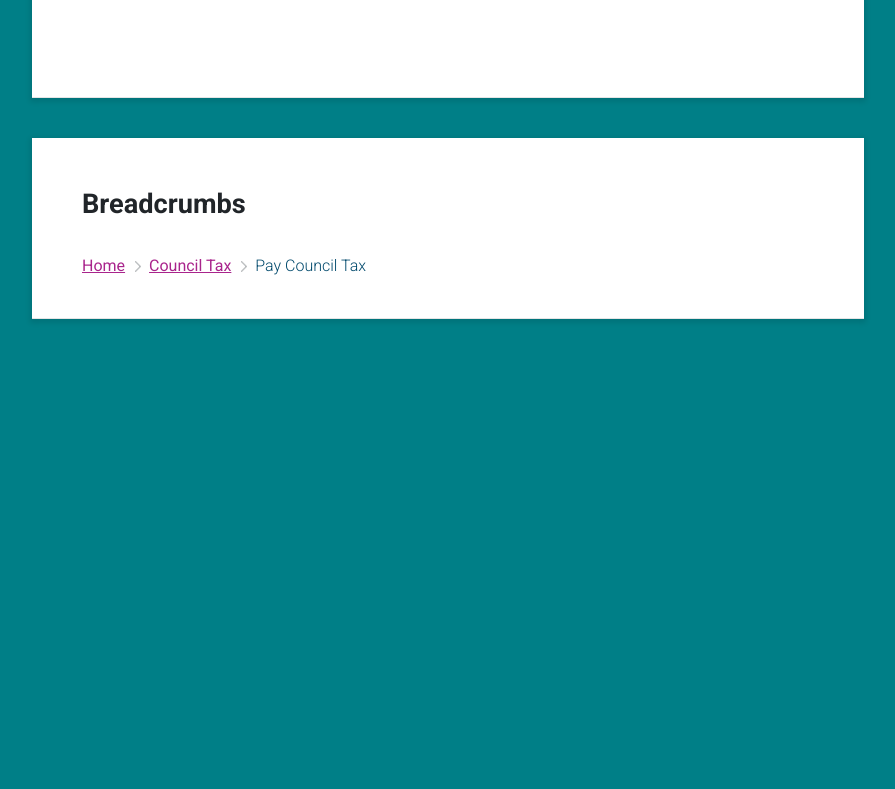
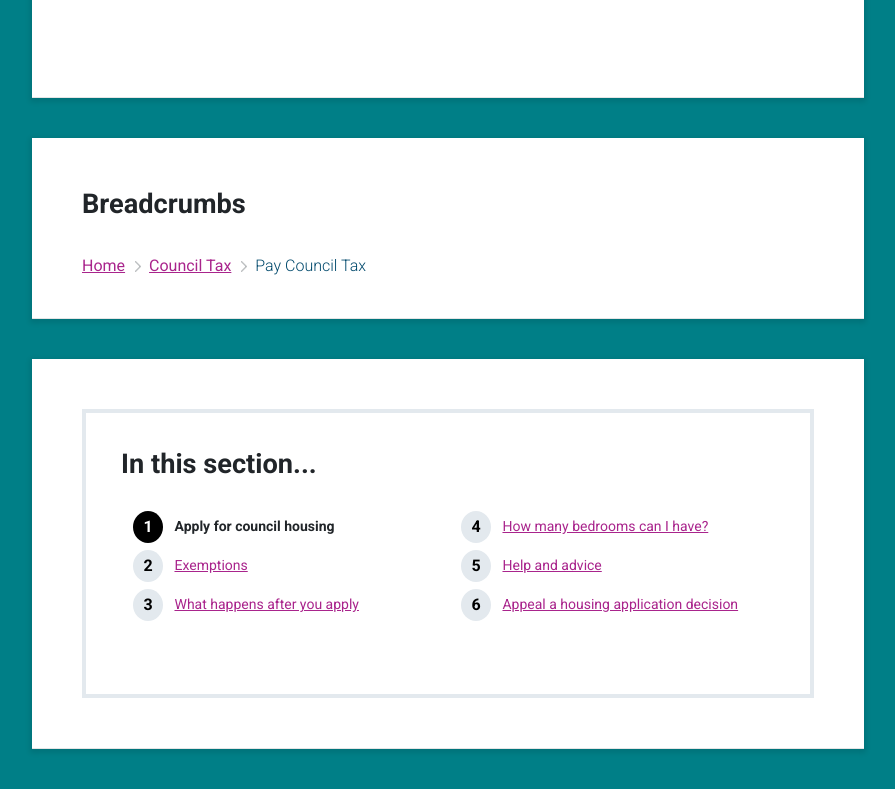
Before and after one commit to yminiawi/broxbourne-design-system, a website: page app/components.html in a window 1280 px wide. Shown: the part 8507-9296 px from the top of the page, without its empty margins (352-1247 px from the left). Before the commit the page ends 8930 px from the top, so only its background shows below. Drawn offline with nearby package versions, Linux system fonts and the light colour scheme; files that its build step writes are made by us from their sources.

Commit message:
added breadcrumbs and in this section

```diff
--- a/app/components.html
+++ b/app/components.html
@@ -589,6 +589,39 @@ color: #253858; margin-bottom: 24px; }</code></pre>
             </div>
           </div><!-- end of breadcrumbs -->
 
+          <div id="in-this-section" class="guide-section example">
+            <div class="in-this-section">
+              <h2>In this section...</h2>
+
+              <ol class="itl-list list-2up">
+                <li class="itl-list-item itl-active">
+                  Apply for council housing
+                </li>
+
+                <li class="itl-list-item">
+                  <a class="itl-link">Exemptions</span></a>
+                </li>
+
+                <li class="itl-list-item">
+                  <a class="itl-link">What happens after you apply</a>
+                </li>
+
+                <li class="itl-list-item">
+                  <a class="itl-link">How many bedrooms can I have?</a>
+                </li>
+
+                <li class="itl-list-item">
+                  <a class="itl-link">Help and advice</a>
+                </li>
+
+                <li class="itl-list-item">
+                  <a class="itl-link">Appeal a housing application decision</a>
+                </li>
+
+              </ol>
+            </div><!-- end of in-this-section class -->
+          </div><!-- end of in-this-section id -->
+
         </div><!-- end of right -->
       </div><!-- end of row -->
 
--- a/app/styles/main.scss
+++ b/app/styles/main.scss
@@ -1251,12 +1251,16 @@ input:disabled + label {
     @media (min-width: 641px) {
       .breadcrumbs li {
         font-size: 16px;
-        line-height: 1.25; } }
+        line-height: 1.25;
+      }
+    }
 
     @media only screen and (-webkit-min-device-pixel-ratio: 2), only screen and (min--moz-device-pixel-ratio: 2), only screen and (-o-min-device-pixel-ratio: 20 / 10), only screen and (min-device-pixel-ratio: 2), only screen and (min-resolution: 192dpi), only screen and (min-resolution: 2dppx) {
       .breadcrumbs li {
         background-image: url("/images/separator-2x.png");
-          background-size: 6px 11px; } }
+        background-size: 6px 11px;
+      }
+    }
 
     .breadcrumbs li:first-child {
       background-image: none;
@@ -1265,3 +1269,94 @@ input:disabled + label {
     }
 
   .breadcrumbs a { color: $p-colour-3; }
+
+  //IN THIS SECTION
+  .in-this-section {
+    border: 4px solid $s-colour-1;
+    padding: 35px;
+  }
+
+  .itl-list ol { padding: 0; }
+
+  .itl-list ol:before,
+  .itl-list ol li:before {
+    content: "";
+    display: block;
+    clear: both;
+  }
+
+  .itl-list li {
+    font-weight: 600;
+    font-size: 14px;
+    line-height: 1.14286;
+    list-style: none;
+    margin-left: 0.6em;
+    margin-bottom: 0.5em;
+    padding-left: 0.9em;
+  }
+    .itl-list li:before {
+      background-color: $s-colour-1;
+      color: $black;
+      font-weight: 600;
+      font-size: 1rem;
+      line-height: 2rem;
+      text-align: center;
+      border-radius: 50%;
+      vertical-align: middle;
+      display: relative;
+      min-width: 30px;
+      min-height: 30px;
+    }
+
+    .itl-list-item.itl-active::before {
+      background-color: $black;
+      color: $white;
+    }
+
+    .itl-list .itl-list-item:hover::before {
+      background-color: $p-colour-1;
+      color: $white;
+    }
+
+    .itl-list .itl-active li:before {
+      background-color: $black;
+      color: $black;
+      font-weight: 600;
+      font-size: 1rem;
+      line-height: 1.8rem;
+      text-align: center;
+      border-radius: 50%;
+      vertical-align: middle;
+      display: relative;
+      min-width: 30px;
+      min-height: 30px;
+    }
+
+.itl-link {
+  text-decoration: underline !important;
+  color: $p-colour-3 !important;
+}
+  .itl-list .itl-link:hover {
+    font-weight: 600;
+    background-color: rgba($p-colour-1, .1);
+    color: $p-colour-1 !important;
+  }
+
+.list-2up{
+  break-inside: avoid;
+  -webkit-column-break-inside: avoid;
+  -webkit-column-gap: 2rem;
+  column-gap: 2rem;
+  columns: 2;
+  page-break-inside: avoid;
+  padding: 15px;
+}
+
+  .in-this-section ol li .itl-active:before {
+    width: 20px;
+    height: 20px;
+    border-radius: 50px;
+    color: $white;
+    background-color: $black;
+    text-align: center;
+  }
```
